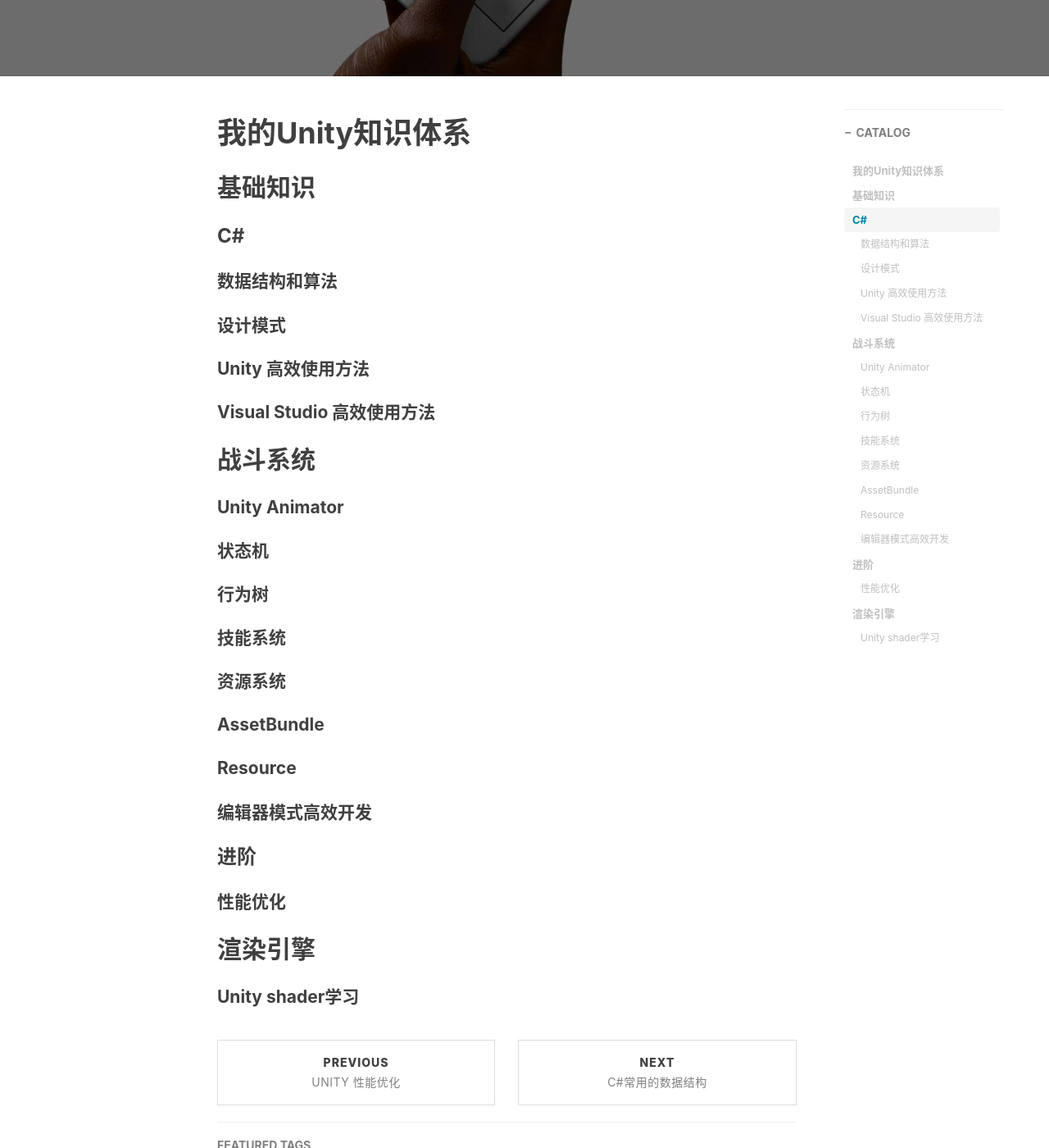
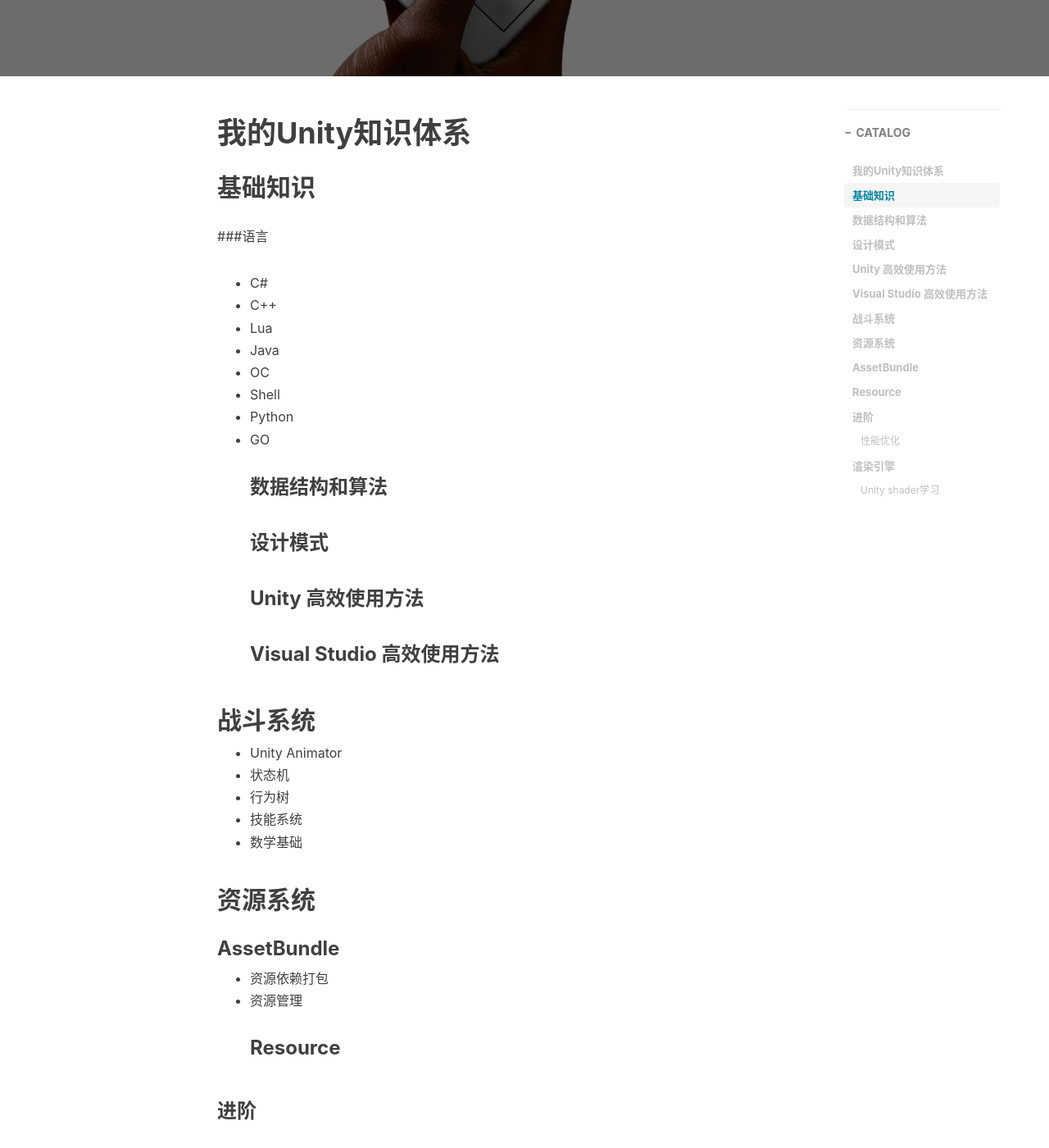
Before and after one commit to DuPrince/DuPrince.github.io, a Jekyll site: the page built from _posts/2018-12-30-我的Unity 知识体系 .md, in a window 1280 px wide and 1400 px high, scrolled down 430 px. Shown: the whole window at 82% size. Built offline with Jekyll 4.4.1, drawn with Linux system fonts in a browser that asks for light colours; nearby versions of some CDN libraries; comment, search, counter and statistics services are not loaded.

Commit message:
修改知识体系结构

```diff
--- a/_posts/2018-12-30-我的Unity 知识体系 .md
+++ b/_posts/2018-12-30-我的Unity 知识体系 .md
@@ -15,25 +15,39 @@ tags:
 # 我的Unity知识体系
 
 ## 基础知识
-### C#
-#### 数据结构和算法
-#### 设计模式
-#### Unity 高效使用方法
-#### Visual Studio 高效使用方法
+###语言
+- C#
+- C++
+- Lua
+- Java
+- OC
+- Shell
+- Python
+- GO
+### 数据结构和算法
+### 设计模式
+### Unity 高效使用方法
+### Visual Studio 高效使用方法
 
 
 ## 战斗系统
-#### Unity Animator
-#### 状态机
-#### 行为树
-#### 技能系统
-#### 资源系统
-#### AssetBundle
-#### Resource
-#### 编辑器模式高效开发
+- Unity Animator
+- 状态机
+- 行为树
+- 技能系统
+- 数学基础
+
+## 资源系统
+### AssetBundle
+- 资源依赖打包
+- 资源管理
+### Resource
 
 ### 进阶
 #### 性能优化
 
 ## 渲染引擎
 #### Unity shader学习
+##跨平台
+-  Android
+-  iOS
```
